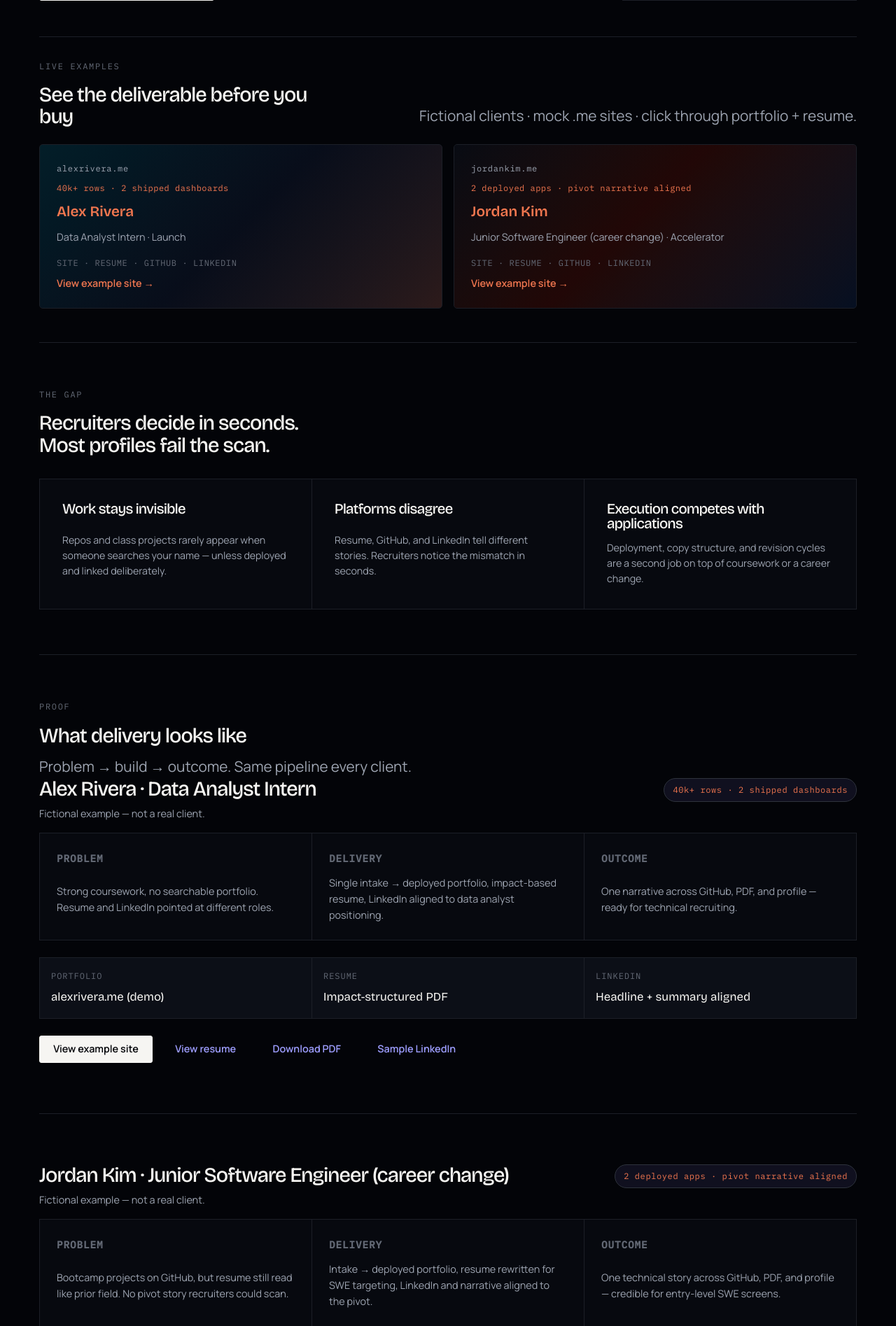
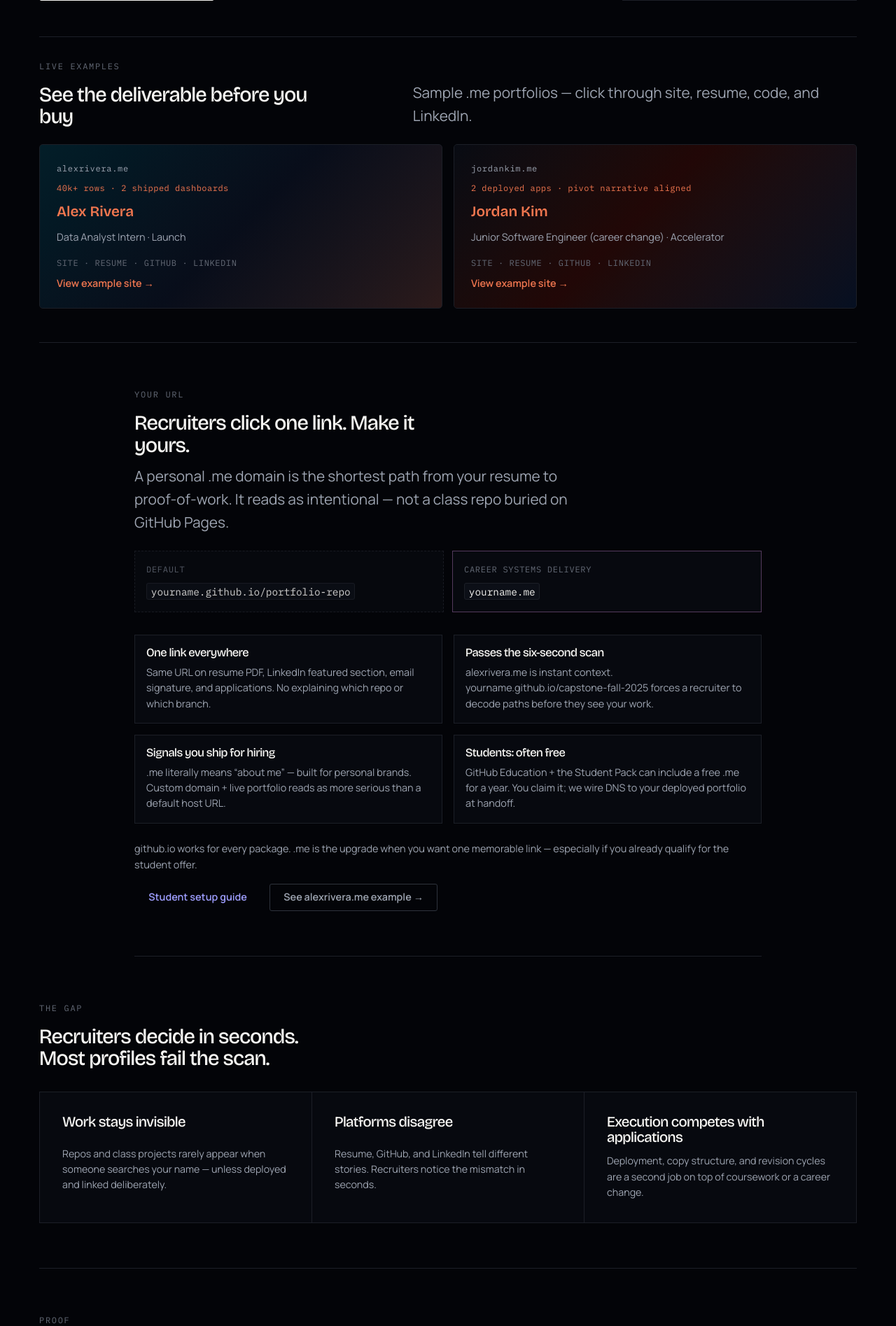
Before and after one commit to cabbageandtea/cs-os, a FastAPI app: page / in a window 1280 px wide. Shown: the part 701-2596 px from the top of the page at 70% size. Run offline with FastAPI, Linux system fonts and the light colour scheme.

Commit message:
Polish example mocks: drop fictional disclaimers, explain why .me matters.
Landing #why-me section and /start student copy frame personal domains as recruiter-ready URLs. Regenerate resume PDF footers and tighten proof copy.

Co-authored-by: Cursor <cursoragent@cursor.com>

```diff
--- a/app/routes/sales.py
+++ b/app/routes/sales.py
@@ -32,6 +32,7 @@ from app.sales_content import (
     HERO_HEADLINE,
     HERO_LEAD,
     LANDING_FAQ,
+    ME_DOMAIN_WHY,
     PRINCIPLES,
     PROCESS_STEPS,
     SIGNAL_GAPS,
@@ -64,6 +65,7 @@ def landing_page(request: Request):
             "process_steps": PROCESS_STEPS,
             "case_studies": CASE_STUDIES,
             "cta_proof_line": CTA_PROOF_LINE,
+            "me_domain_why": ME_DOMAIN_WHY,
             "principles": PRINCIPLES,
         },
     )
--- a/app/static/public.css
+++ b/app/static/public.css
@@ -484,6 +484,57 @@
     color: var(--accent-bright);
   }
 
+  .band--me-why { max-width: 56rem; margin-inline: auto; }
+  .me-why-head { margin-block-end: var(--space-5); }
+  .me-why-compare {
+    display: grid;
+    gap: var(--space-3);
+    margin-block-end: var(--space-6);
+  }
+  @media (min-width: 40rem) {
+    .me-why-compare { grid-template-columns: 1fr 1fr; }
+  }
+  .me-why-url {
+    padding: var(--space-4);
+    border-radius: var(--radius-md);
+    border: 1px solid var(--line);
+    background: var(--bg-raised);
+  }
+  .me-why-url--weak { opacity: 0.85; border-style: dashed; }
+  .me-why-url--strong { border-color: color-mix(in oklch, var(--accent) 40%, var(--line)); }
+  .me-why-url-label {
+    display: block;
+    font-family: var(--font-mono);
+    font-size: var(--text-xs);
+    text-transform: uppercase;
+    letter-spacing: 0.06em;
+    color: var(--ink-faint);
+    margin-block-end: var(--space-2);
+  }
+  .me-why-url code {
+    font-family: var(--font-mono);
+    font-size: var(--text-sm);
+    word-break: break-all;
+  }
+  .me-why-grid {
+    display: grid;
+    gap: var(--space-4);
+    margin-block-end: var(--space-5);
+  }
+  @media (min-width: 48rem) {
+    .me-why-grid { grid-template-columns: 1fr 1fr; }
+  }
+  .me-why-card {
+    padding: var(--space-4);
+    border: 1px solid var(--line);
+    border-radius: var(--radius-md);
+    background: var(--bg-raised);
+  }
+  .me-why-card h3 { margin: 0 0 var(--space-2); font-size: var(--text-base); }
+  .me-why-card p { margin: 0; font-size: var(--text-sm); color: var(--ink-muted); line-height: 1.55; }
+  .me-why-foot { margin-block-end: var(--space-4); }
+  .me-why-actions { display: flex; flex-wrap: wrap; gap: var(--space-3); }
+
   .proof-case-top {
     display: flex;
     flex-wrap: wrap;
@@ -878,6 +929,17 @@
   .prerequisite-time { font-family: var(--font-mono); font-size: var(--text-xs); color: var(--ink-faint); margin-inline-start: var(--space-2); }
 
   .band--start { max-width: 52rem; margin-inline: auto; }
+  .start-me-why {
+    margin-block: var(--space-5) var(--space-6);
+    padding: var(--space-5);
+    border: 1px solid var(--line);
+    border-radius: var(--radius-lg);
+    background: var(--bg-raised);
+  }
+  .start-me-why h2 { margin: 0 0 var(--space-3); font-size: var(--text-lg); }
+  .start-me-why p { margin: 0 0 var(--space-3); line-height: 1.6; color: var(--ink-muted); }
+  .start-me-why ul { margin: 0; padding-inline-start: 1.2rem; line-height: 1.6; color: var(--ink-muted); }
+  .start-me-why li { margin-block: var(--space-2); }
   .start-grid { display: grid; gap: var(--space-6); margin-block-start: var(--space-6); }
   @media (min-width: 48rem) { .start-grid { grid-template-columns: 1fr 1fr; } }
   .start-card {
--- a/app/templates/base_public.html
+++ b/app/templates/base_public.html
@@ -24,7 +24,7 @@
 
   <link rel="apple-touch-icon" href="/static/logo-icon.png?v=3">
 
-  <link rel="stylesheet" href="/static/public.css?v=4">
+  <link rel="stylesheet" href="/static/public.css?v=5">
 
 </head>
 
--- a/app/templates/examples/_mock_chrome.html
+++ b/app/templates/examples/_mock_chrome.html
@@ -4,7 +4,6 @@
   <span class="example-chrome-badge">Demo</span>
 </div>
 <p class="example-banner">
-  Fictional example — not a real client.
   {% if portfolio_url and not is_portfolio_home %}
   <a href="{{ portfolio_url }}">← Portfolio</a> ·
   {% endif %}
--- a/app/templates/examples/mock_demo.html
+++ b/app/templates/examples/mock_demo.html
@@ -43,7 +43,7 @@
         <div class="mock-demo-app-row"><span>Wed 9–5</span><span class="mock-status mock-status--pending">Pending</span><span>Review</span></div>
         <div class="mock-demo-app-row"><span>Fri 6–2</span><span class="mock-status mock-status--done">Approved</span><span>Audit log</span></div>
       </div>
-      <p class="meta">React + FastAPI · fictional pilot deployment</p>
+      <p class="meta">React + FastAPI · pilot deployment</p>
     </div>
     {% endif %}
 
--- a/app/templates/examples/mock_repo.html
+++ b/app/templates/examples/mock_repo.html
@@ -54,7 +54,7 @@
     </div>
     {% endif %}
 
-    <p class="meta mock-github-foot">Fictional repo preview — part of the Career Systems Launch/Accelerator demo.</p>
+    <p class="meta mock-github-foot">Sample repository — Career Systems {{ package_label }} delivery.</p>
     <div class="example-actions">
       {% if project.has_demo %}<a class="example-btn example-btn-primary" href="{{ demo_url }}">{{ project.primary_cta }}</a>{% endif %}
       <a class="example-btn example-btn-secondary" href="{{ project_url }}">Case study</a>
--- a/app/templates/landing.html
+++ b/app/templates/landing.html
@@ -29,7 +29,7 @@
       <p class="section-label">Live examples</p>
       <h2>See the deliverable before you buy</h2>
     </div>
-    <p class="meta section-lead">Fictional clients · mock .me sites · click through portfolio + resume.</p>
+    <p class="meta section-lead">Sample .me portfolios — click through site, resume, code, and LinkedIn.</p>
   </div>
   <div class="proof-preview-grid">
     {% for case_study in case_studies %}
@@ -44,6 +44,37 @@
       <span class="proof-preview-cta">View example site →</span>
     </a>
     {% endfor %}
+  </div>
+</section>
+
+<section class="band band--me-why" id="why-me" data-reveal>
+  <div class="me-why-head">
+    <p class="section-label">{{ me_domain_why.section_label }}</p>
+    <h2>{{ me_domain_why.headline }}</h2>
+    <p class="meta section-lead">{{ me_domain_why.lead }}</p>
+  </div>
+  <div class="me-why-compare" aria-label="URL comparison">
+    <div class="me-why-url me-why-url--weak">
+      <span class="me-why-url-label">Default</span>
+      <code>{{ me_domain_why.compare_weak }}</code>
+    </div>
+    <div class="me-why-url me-why-url--strong">
+      <span class="me-why-url-label">Career Systems delivery</span>
+      <code>{{ me_domain_why.compare_strong }}</code>
+    </div>
+  </div>
+  <div class="me-why-grid">
+    {% for point in me_domain_why.points %}
+    <article class="me-why-card">
+      <h3>{{ point.title }}</h3>
+      <p>{{ point.body }}</p>
+    </article>
+    {% endfor %}
+  </div>
+  <p class="meta me-why-foot">{{ me_domain_why.footnote }}</p>
+  <div class="me-why-actions">
+    <a href="{{ me_domain_why.cta_url }}" class="btn btn-secondary">{{ me_domain_why.cta_label }}</a>
+    <a href="/example/alex-rivera" class="btn btn-ghost" target="_blank" rel="noopener noreferrer">See alexrivera.me example →</a>
   </div>
 </section>
 
@@ -69,7 +100,9 @@
     <div class="proof-case-top">
       <div>
         <h3>{{ case_study.name }} · {{ case_study.role }}</h3>
+        {% if case_study.disclaimer %}
         <p class="meta proof-disclaimer">{{ case_study.disclaimer }}</p>
+        {% endif %}
       </div>
       <p class="proof-metric-pill">{{ case_study.outcome_metric }}</p>
     </div>
--- a/scripts/generate_example_resumes.py
+++ b/scripts/generate_example_resumes.py
@@ -19,7 +19,7 @@ class ResumePDF(FPDF):
         self.set_y(-12)
         self.set_font("Helvetica", "I", 8)
         self.set_text_color(120, 120, 120)
-        self.cell(0, 8, "Fictional example - Career Systems delivery mock", align="C")
+        self.cell(0, 8, "Career Systems - sample delivery", align="C")
 
 
 def _section(pdf: ResumePDF, title: str) -> None:
```
Also changed, not shown: app/client_prerequisites.py (+5 -2 lines), app/sales_content.py (+61 -6 lines), app/templates/start.html (+17 -2 lines), tests/test_portfolio_examples.py (+6 -4 lines), tests/test_sales_phase4b.py (+3 -1 lines), 2 other files.
